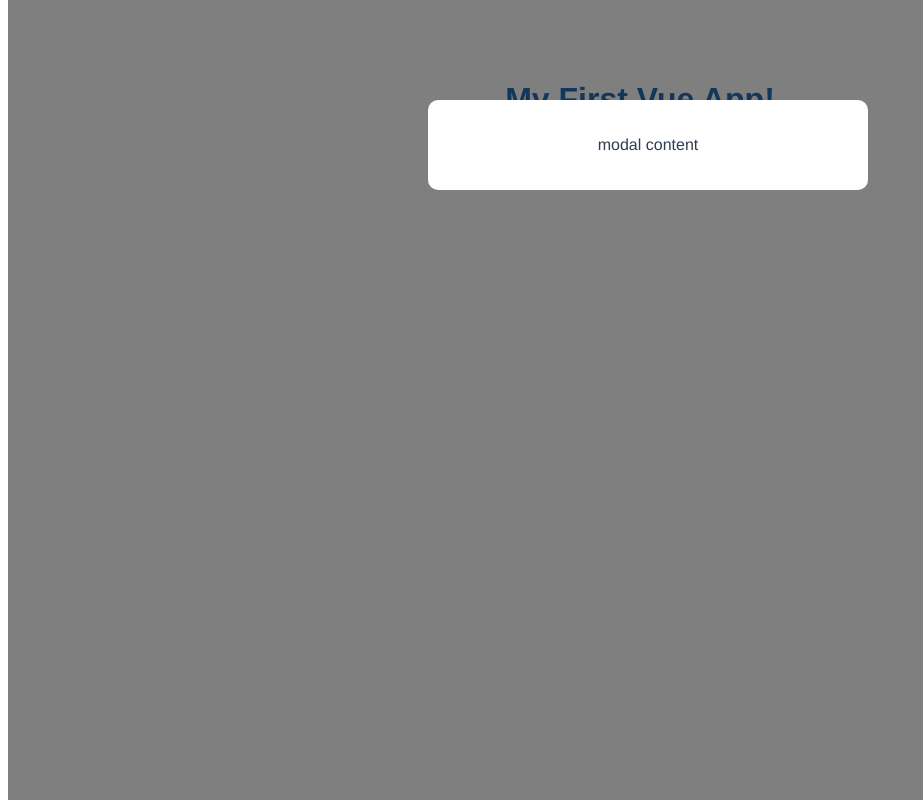
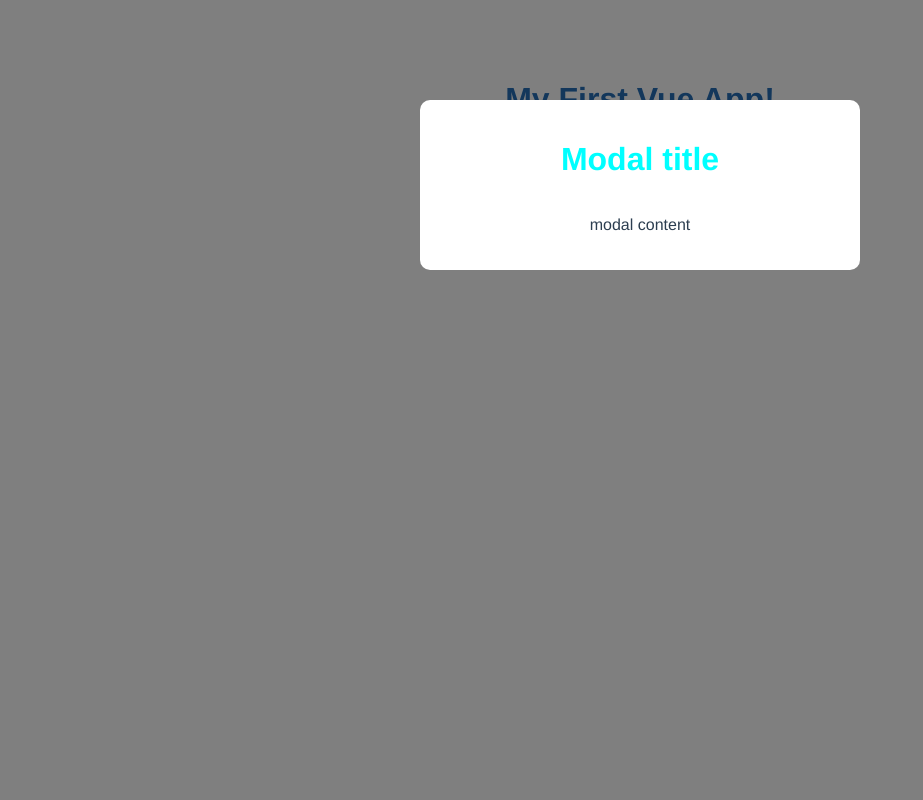
Before and after one commit to tomasz-kempinski/vueJS-course, a Vue app in the folder modal-project/: page / in a window 1280 px wide. Shown: the whole page, without its empty margins (0-923 px from the left). Built offline with nearby package versions, Linux system fonts and the light colour scheme.

Commit message:
Add component styles and global styles

```diff
--- /dev/null
+++ b/modal-project/src/assets/global.css
@@ -0,0 +1,6 @@
+body{
+    margin: 0;
+}
+p{
+    font-style: italic;
+}
--- a/modal-project/src/components/Modal.vue
+++ b/modal-project/src/components/Modal.vue
@@ -1,12 +1,15 @@
 <template>
   <div class="backdrop">
     <div class="modal">
+      <h1>Modal title</h1>
       <p>modal content</p>
     </div>
   </div>
 </template>
 
+// scoped spowoduje że style zostanie zastosowany tylko do tego componentu
 <style>
+/* <style scoped> */
 .modal {
   width: 400px;
   padding: 20px;
@@ -21,4 +24,18 @@
   width: 100%;
   height: 100%;
 }
+/* h1{
+    color: aqua;
+    border: none;
+    padding: 0;
+} */
+/* alternatywą dla 'scoped' jest przypisanie clasy modułu do elementu */
+.modal h1 {
+  color: aqua;
+  border: none;
+  padding: 0;
+}
+.modal p {
+  font-style: normal;
+}
 </style>
--- a/modal-project/src/main.js
+++ b/modal-project/src/main.js
@@ -1,4 +1,5 @@
 import { createApp } from 'vue'
 import App from './App.vue'
+import './assets/global.css'
 
 createApp(App).mount('#app')
```
